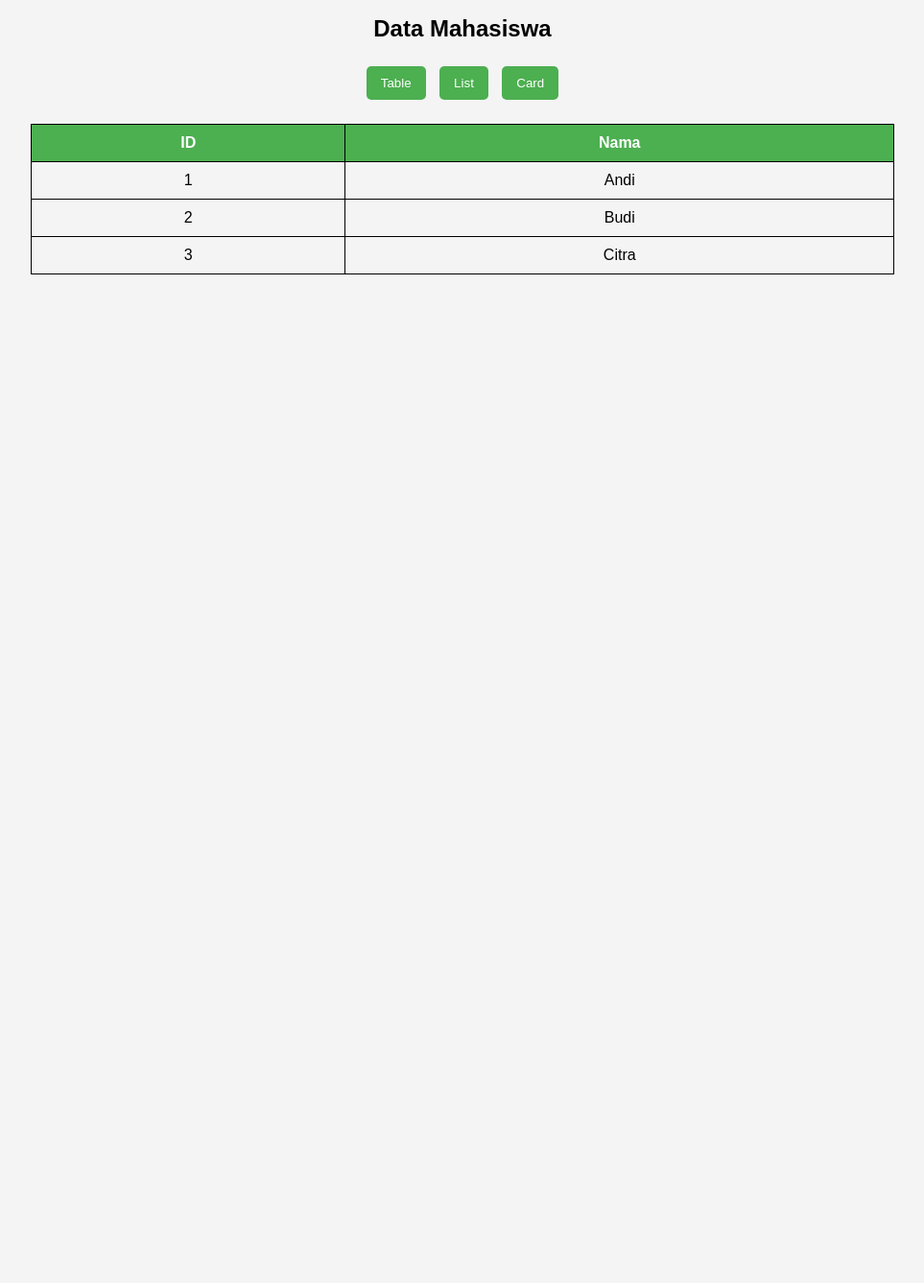
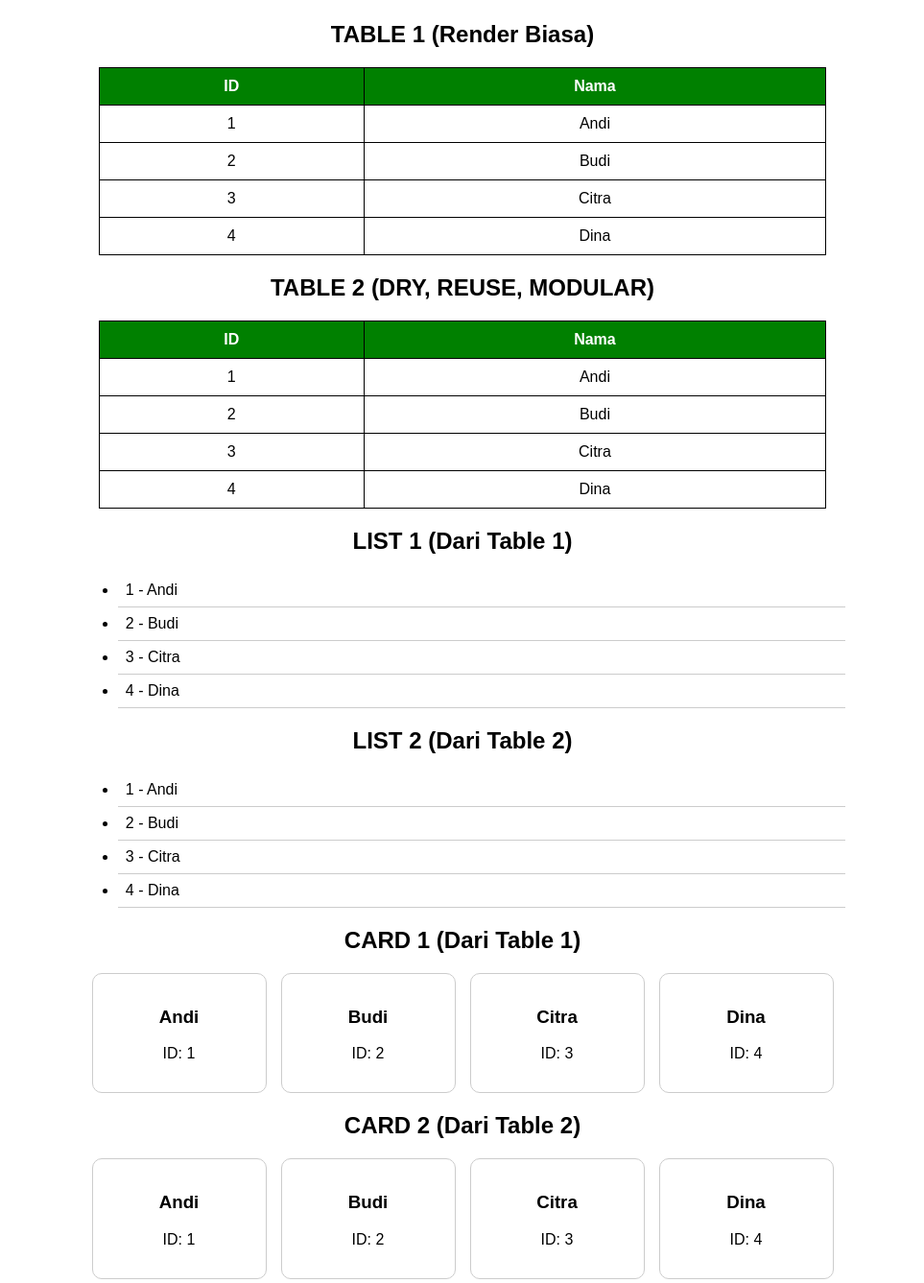
Before and after one commit to Adjietegaralamsyah312/06, a plain HTML site: page index.html in a window 1280 px wide. Shown: the part 24-1361 px from the top of the page at 96% size, without its empty margins (158-1121 px from the left). Before the commit the page ends 800 px from the top, so only its background shows below. Drawn offline with Linux system fonts and the light colour scheme.

Commit message:
Refactor HTML structure and styles for clarity

```diff
--- a/index.html
+++ b/index.html
@@ -1,118 +1,61 @@
+html id="x9k3lm"
 <!DOCTYPE html>
 <html lang="id">
 <head>
     <meta charset="UTF-8">
-<meta name="viewport" content="width=device-width, initial-scale=1.0">
-<title>Render Data (Table, List, Card)</title>
+    <title>Render vs DRY Lengkap</title>
+    <style>
+        body { font-family: Arial; }
 
-<style>
-    body {
-        font-family: Arial, sans-serif;
-        margin: 0;
-        padding: 20px;
-        background: #f4f4f4;
-    }
-
-    h2 {
-        text-align: center;
-    }
-
-    .container {
-        max-width: 900px;
-        margin: auto;
-    }
-
-    .btn-group {
-        text-align: center;
-        margin-bottom: 20px;
-    }
-
-    button {
-        padding: 10px 15px;
-        margin: 5px;
-        border: none;
-        background: #4CAF50;
-        color: white;
-        cursor: pointer;
-        border-radius: 5px;
-    }
-
-    button:hover {
-        background: #45a049;
-    }
+        h2 { text-align: center; }
 
         table {
-        width: 100%;
             border-collapse: collapse;
+            width: 60%;
+            margin: 20px auto;
         }
 
         th, td {
-        border: 1px solid #000;
+            border: 1px solid black;
             padding: 10px;
             text-align: center;
         }
 
         th {
-        background-color: #4CAF50;
+            background-color: green;
             color: white;
         }
 
-    .list-item {
-        background: white;
-        margin: 10px 0;
-        padding: 10px;
-        border-radius: 5px;
+        ul {
+            width: 60%;
+            margin: 20px auto;
+        }
+
+        li {
+            padding: 8px;
+            border-bottom: 1px solid #ccc;
         }
 
         .card-container {
-        display: grid;
-        grid-template-columns: repeat(auto-fit, minmax(200px, 1fr));
+            display: flex;
+            justify-content: center;
             gap: 15px;
+            flex-wrap: wrap;
+            margin-bottom: 20px;
         }
 
         .card {
-        background: white;
+            border: 1px solid #ccc;
             padding: 15px;
+            width: 150px;
+            text-align: center;
             border-radius: 10px;
-        box-shadow: 0 2px 5px rgba(0,0,0,0.2);
         }
     </style>
 </head>
 <body>
 
-<div class="container">
-    <h2>Data Mahasiswa</h2>
-
-    <div class="btn-group">
-        <button onclick="render('table')">Table</button>
-        <button onclick="render('list')">List</button>
-        <button onclick="render('card')">Card</button>
-    </div>
-
-    <div id="app"></div>
-</div>
-
-<script>
-// =========================
-// DATA (Single Source of Truth)
-// =========================
-const data = [
-    { id: 1, nama: "Andi" },
-    { id: 2, nama: "Budi" },
-    { id: 3, nama: "Citra" }
-];
-
-// =========================
-// UTIL (Reusable Function)
-// =========================
-const clear = (el) => el.innerHTML = "";
-
-// =========================
-// VIEW COMPONENTS (Modular)
-// =========================
-
-const TableView = (data) => {
-    return `
+<h2>TABLE 1 (Render Biasa)</h2>
 <table>
     <thead>
         <tr>
@@ -120,63 +63,111 @@ const TableView = (data) => {
             <th>Nama</th>
         </tr>
     </thead>
-            <tbody>
-                ${data.map(item => `
+    <tbody id="table-render"></tbody>
+</table>
+
+<h2>TABLE 2 (DRY, REUSE, MODULAR)</h2>
+<table>
+    <thead id="table-head"></thead>
+    <tbody id="table-dry"></tbody>
+</table>
+
+<h2>LIST 1 (Dari Table 1)</h2>
+<ul id="list1"></ul>
+
+<h2>LIST 2 (Dari Table 2)</h2>
+<ul id="list2"></ul>
+
+<h2>CARD 1 (Dari Table 1)</h2>
+<div class="card-container" id="card1"></div>
+
+<h2>CARD 2 (Dari Table 2)</h2>
+<div class="card-container" id="card2"></div>
+
+<script>
+/* =====================
+   DATA
+===================== */
+const data = [
+    { id: 1, nama: "Andi" },
+    { id: 2, nama: "Budi" },
+    { id: 3, nama: "Citra" },
+    { id: 4, nama: "Dina" }
+];
+
+/* =====================
+   1. TABLE RENDER BIASA
+===================== */
+const tableRender = document.getElementById("table-render");
+
+data.forEach(item => {
+    tableRender.innerHTML += `
         <tr>
             <td>${item.id}</td>
             <td>${item.nama}</td>
         </tr>
-                `).join('')}
-            </tbody>
-        </table>
     `;
-};
+});
 
-const ListView = (data) => {
-    return data.map(item => `
-        <div class="list-item">
-            <strong>ID:</strong> ${item.id} <br>
-            <strong>Nama:</strong> ${item.nama}
-        </div>
-    `).join('');
-};
+/* =====================
+   2. TABLE DRY MODULAR
+===================== */
+const columns = [
+    { key: "id", label: "ID" },
+    { key: "nama", label: "Nama" }
+];
 
-const CardView = (data) => {
+function createHeader(cols) {
+    return `<tr>${cols.map(c => `<th>${c.label}</th>`).join("")}</tr>`;
+}
+
+function createRow(item, cols) {
+    return `<tr>${cols.map(c => `<td>${item[c.key]}</td>`).join("")}</tr>`;
+}
+
+function renderTable(data, cols) {
+    document.getElementById("table-head").innerHTML = createHeader(cols);
+    document.getElementById("table-dry").innerHTML =
+        data.map(d => createRow(d, cols)).join("");
+}
+
+renderTable(data, columns);
+
+/* =====================
+   LIST
+===================== */
+function createList(item) {
+    return `<li>${item.id} - ${item.nama}</li>`;
+}
+
+// List 1 (dari render biasa)
+document.getElementById("list1").innerHTML =
+    data.map(d => createList(d)).join("");
+
+// List 2 (dari DRY)
+document.getElementById("list2").innerHTML =
+    data.map(d => createList(d)).join("");
+
+/* =====================
+   CARD
+===================== */
+function createCard(item) {
     return `
-        <div class="card-container">
-            ${data.map(item => `
         <div class="card">
             <h3>${item.nama}</h3>
             <p>ID: ${item.id}</p>
         </div>
-            `).join('')}
-        </div>
     `;
-};
-
-// =========================
-// CONTROLLER (Scalable Logic)
-// =========================
-const views = {
-    table: TableView,
-    list: ListView,
-    card: CardView
-};
-
-function render(type) {
-    const app = document.getElementById('app');
-    clear(app);
-
-    // DRY: hanya panggil dari mapping
-    if (views[type]) {
-        app.innerHTML = views[type](data);
-    }
 }
 
-// =========================
-// INIT
-// =========================
-render('table');
+// Card 1 (dari render biasa)
+document.getElementById("card1").innerHTML =
+    data.map(d => createCard(d)).join("");
+
+// Card 2 (dari DRY)
+document.getElementById("card2").innerHTML =
+    data.map(d => createCard(d)).join("");
+
 </script>
 
 </body>
```
Lines whose indentation alone changed are shown as unchanged.
